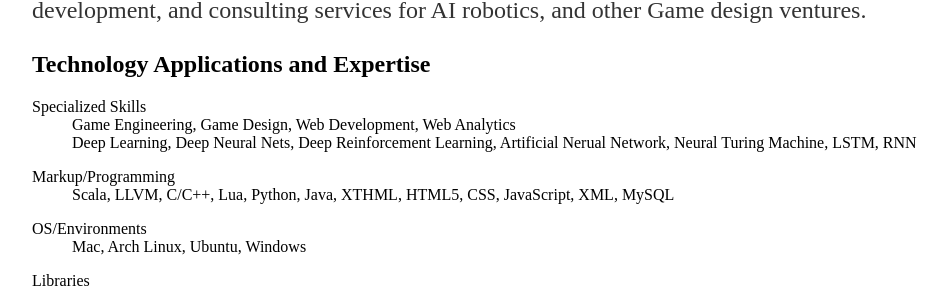
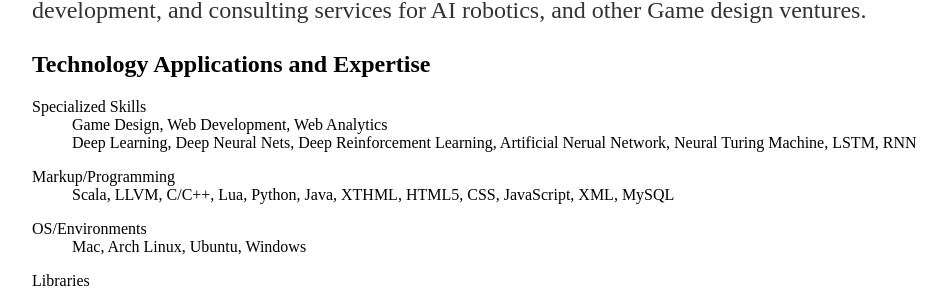
Before and after one commit to williamchuang/williamchuang.github.io, a Jekyll site: the page built from cv/index.html, in a window 1280 px wide. Shown: the part 655-945 px from the top of the page, without its empty margins (160-1108 px from the left). Built offline with Jekyll 4.4.1, drawn with Linux system fonts in a browser that asks for light colours; comment, search, counter and statistics services are not loaded.

Commit message:
Update index.html

```diff
--- a/cv/index.html
+++ b/cv/index.html
@@ -30,7 +30,7 @@ description: Current CV for William Chuang.
 				<h2>Technology Applications and Expertise</h2>
 					<dl class="dl-horizontal">
 						<dt>Specialized Skills</dt>
-						<dd>Game Engineering, Game Design, Web Development, Web Analytics</dd>
+						<dd>Game Design, Web Development, Web Analytics</dd>
 						<dd>Deep Learning, Deep Neural Nets, Deep Reinforcement Learning, Artificial Nerual Network, Neural Turing Machine, LSTM, RNN</dd>
 					</dl>
 					<dl class="dl-horizontal">
```
